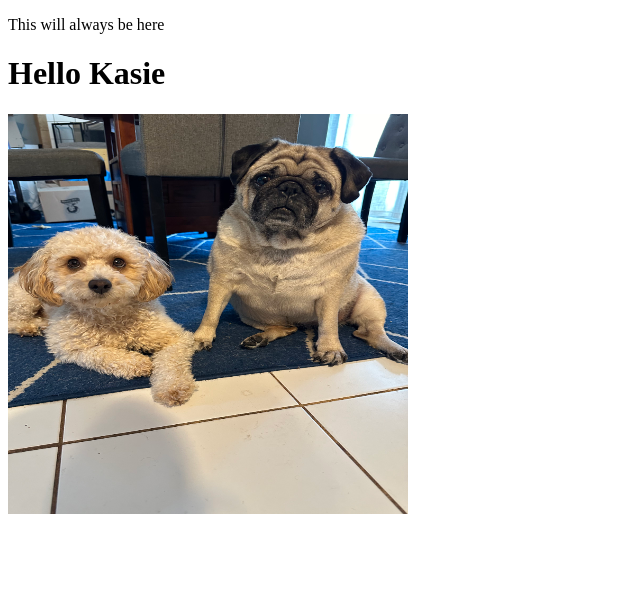
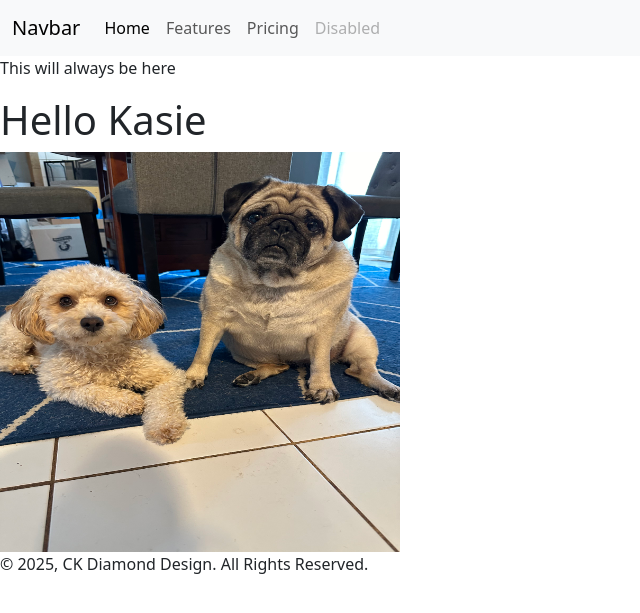
Before and after one commit to chrisscholl16/geekin, a Flask app: page / in a window 1280 px wide. Shown: the top 613 px of the page, without its empty margins (0-640 px from the left). Run offline with Flask 3, Linux system fonts and the light colour scheme.

Commit message:
Bootstrap

```diff
--- a/templates/base.html
+++ b/templates/base.html
@@ -4,10 +4,39 @@
     <meta charset="UTF-8">
     <meta name="viewport" content="width=device-width, initial-scale=1.0">
     <title>{% block title %}Default Value{% endblock %}</title>
+    <link href="https://cdn.jsdelivr.net/npm/bootstrap@5.3.5/dist/css/bootstrap.min.css" rel="stylesheet" integrity="sha384-SgOJa3DmI69IUzQ2PVdRZhwQ+dy64/BUtbMJw1MZ8t5HZApcHrRKUc4W0kG879m7" crossorigin="anonymous">
     <link rel="stylesheet" href="/css/style.css">
 </head>
 <body>
+    <nav class="navbar navbar-expand-lg bg-body-tertiary">
+        <div class="container-fluid">
+          <a class="navbar-brand" href="#">Navbar</a>
+          <button class="navbar-toggler" type="button" data-bs-toggle="collapse" data-bs-target="#navbarNav" aria-controls="navbarNav" aria-expanded="false" aria-label="Toggle navigation">
+            <span class="navbar-toggler-icon"></span>
+          </button>
+          <div class="collapse navbar-collapse" id="navbarNav">
+            <ul class="navbar-nav">
+              <li class="nav-item">
+                <a class="nav-link active" aria-current="page" href="#">Home</a>
+              </li>
+              <li class="nav-item">
+                <a class="nav-link" href="#">Features</a>
+              </li>
+              <li class="nav-item">
+                <a class="nav-link" href="#">Pricing</a>
+              </li>
+              <li class="nav-item">
+                <a class="nav-link disabled" aria-disabled="true">Disabled</a>
+              </li>
+            </ul>
+          </div>
+        </div>
+      </nav>
     <p>This will always be here</p>
     {%  block content %}{% endblock %}
+
+    <script src="https://cdn.jsdelivr.net/npm/bootstrap@5.3.5/dist/js/bootstrap.bundle.min.js" integrity="sha384-k6d4wzSIapyDyv1kpU366/PK5hCdSbCRGRCMv+eplOQJWyd1fbcAu9OCUj5zNLiq" crossorigin="anonymous"></script>
+
+    <footer><p>&copy; 2025, CK Diamond Design. All Rights Reserved.</p></footer>
 </body>
 </html>
```
